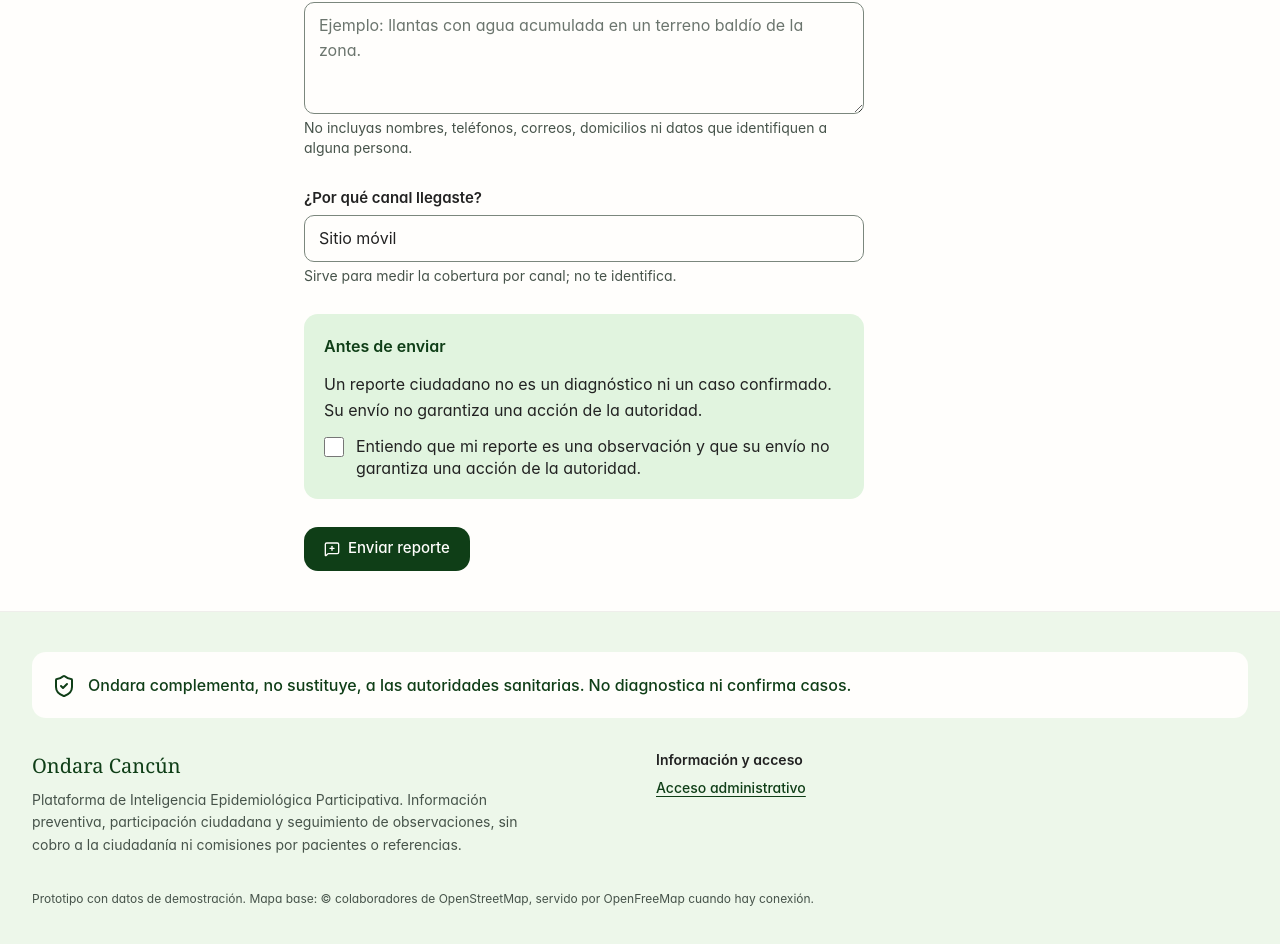
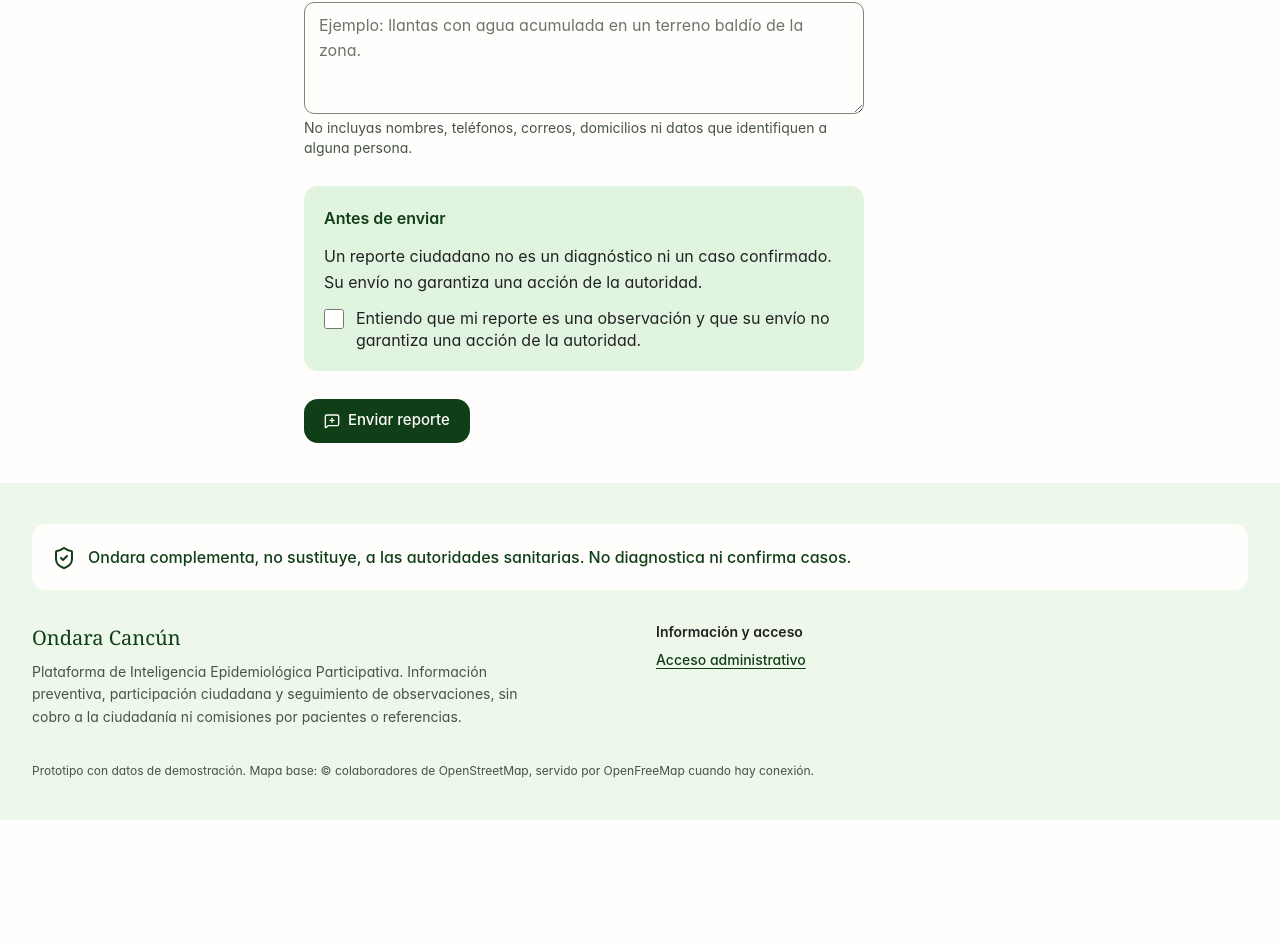
Before and after one commit to FranCiscoK18/TucanthonV3, a React (Vite) app: page /reportar in a window 1280 px wide. Shown: the part 753-1697 px from the top of the page. After the commit the page ends 1573 px from the top, so only its background shows below. Built offline with nearby package versions, Linux system fonts and the light colour scheme.

Commit message:
ui: retirar selector de canal y asignar ingreso web automaticamente

```diff
--- a/src/pages/ReportNewPage.tsx
+++ b/src/pages/ReportNewPage.tsx
@@ -9,10 +9,10 @@ import { REPORT_COMMENT_MAX } from '../config/demo';
 import { TEXTS } from '../config/texts';
 import { useDocumentTitle } from '../hooks/useDocumentTitle';
 import { regionName, regions } from '../mocks/regions';
-import { channelLabels, peopleRangeLabels, reportCategoryHints, reportCategoryLabels, symptomLabels } from '../mocks/reports';
+import { peopleRangeLabels, reportCategoryHints, reportCategoryLabels, symptomLabels } from '../mocks/reports';
 import { ValidationError } from '../services/client';
 import { submitReport, validateReportInput } from '../services/reportService';
-import type { CitizenReport, NewReportInput, PeopleRange, ReportCategory, ReportChannel, SymptomKey } from '../types';
+import type { CitizenReport, NewReportInput, PeopleRange, ReportCategory, SymptomKey } from '../types';
 import { formatDateTime } from '../utils/dates';
 import { detectPersonalData } from '../utils/privacy';
 
@@ -35,7 +35,6 @@ interface FormState {
   peopleRange: PeopleRange | '';
   comment: string;
   hasSimulatedPhoto: boolean;
-  channel: ReportChannel;
   acknowledged: boolean;
 }
 
@@ -46,7 +45,6 @@ const EMPTY: FormState = {
   peopleRange: '',
   comment: '',
   hasSimulatedPhoto: false,
-  channel: 'sitio-movil',
   acknowledged: false,
 };
 
@@ -57,7 +55,7 @@ function toInput(state: FormState): NewReportInput | null {
     approximateZone: state.approximateZone,
     comment: state.comment,
     hasSimulatedPhoto: state.hasSimulatedPhoto,
-    channel: state.channel,
+    channel: 'sitio-movil',
     ...(state.category === 'sintomas-agregados'
       ? { symptoms: { symptoms: state.symptoms, peopleRange: (state.peopleRange || '1-2') as PeopleRange } }
       : {}),
@@ -326,19 +324,6 @@ export function ReportNewPage() {
               </Notice>
             )}
 
-            <SelectField
-              label="¿Por qué canal llegaste?"
-              hint="Sirve para medir la cobertura por canal; no te identifica."
-              value={form.channel}
-              onChange={(event) => set('channel', event.target.value as ReportChannel)}
-            >
-              {(Object.keys(channelLabels) as ReportChannel[]).map((channel) => (
-                <option key={channel} value={channel}>
-                  {channelLabels[channel]}
-                </option>
-              ))}
-            </SelectField>
-
             <div className="space-y-3 rounded-card bg-keylime-wash p-4 sm:p-5">
               <p className="font-semibold text-forest-ink">Antes de enviar</p>
               <p className="leading-relaxed">{TEXTS.reportNotice}</p>
```
